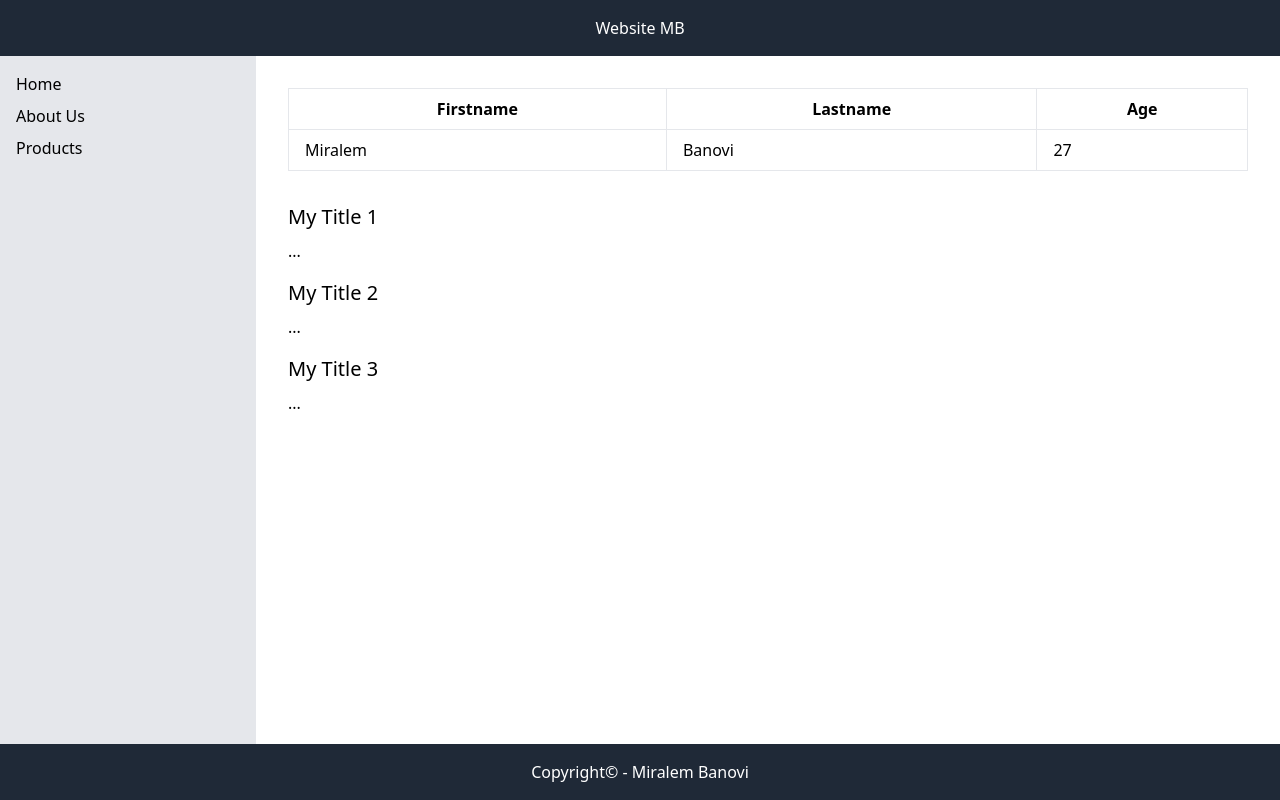
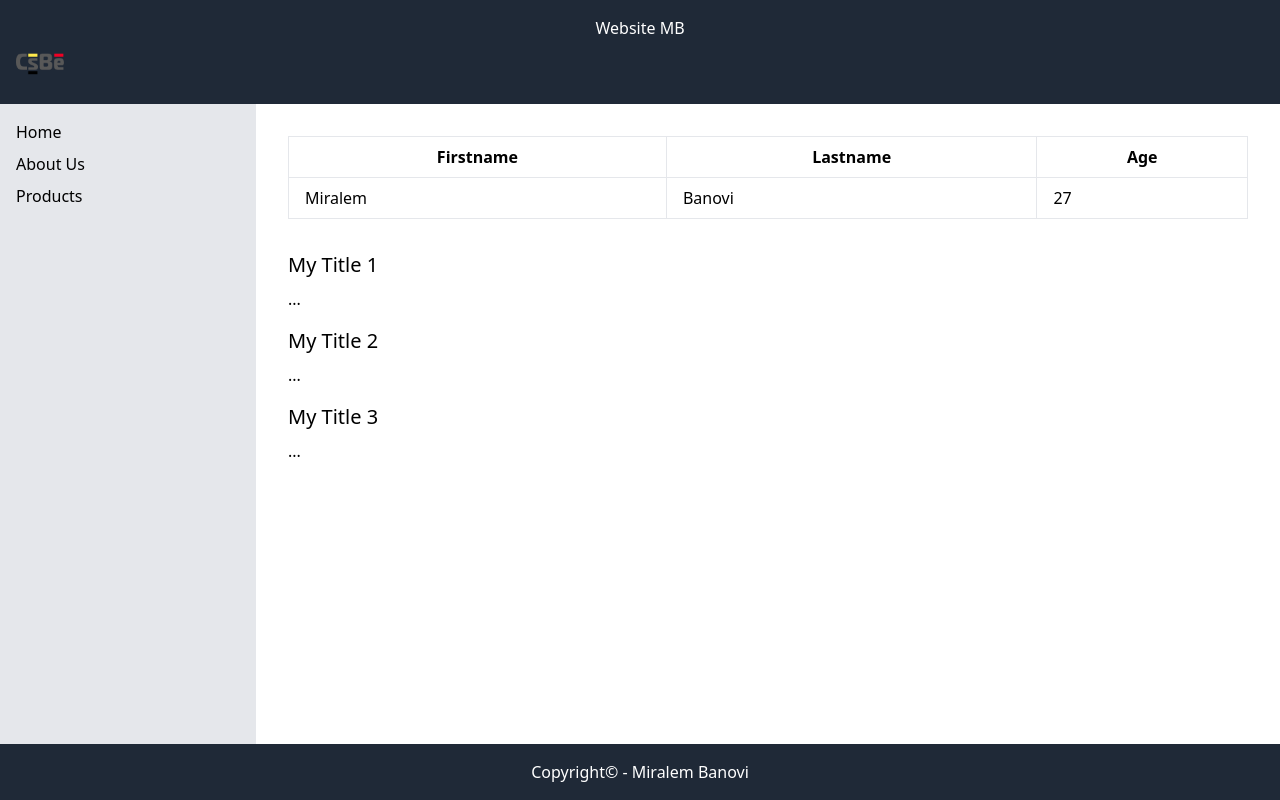
Before and after one commit to Miralem-Ba/example_project, a website built with webpack: page src/index.html in a window 1280 px wide. Built offline with nearby package versions, Linux system fonts and the light colour scheme.

Commit message:
picture added and resized

```diff
--- a/src/index.html
+++ b/src/index.html
@@ -10,6 +10,7 @@
 
   <header class="text-center p-4 bg-gray-800 text-white">
     Website MB
+    <img src="image/CsBe.png" alt="CsBe Logo" class="h-12">
   </header>
 
   <div class="flex flex-1">
```
Also changed, not shown: src/image/CsBe.png (added).
